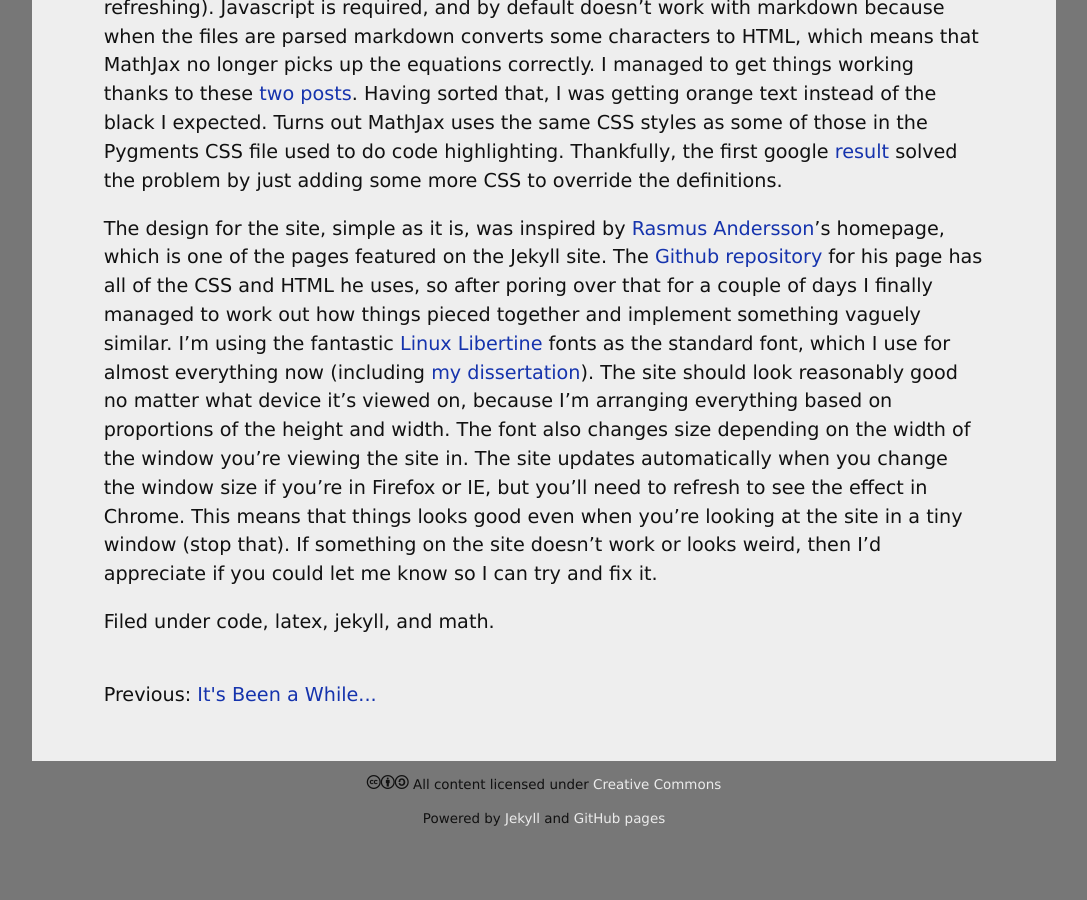
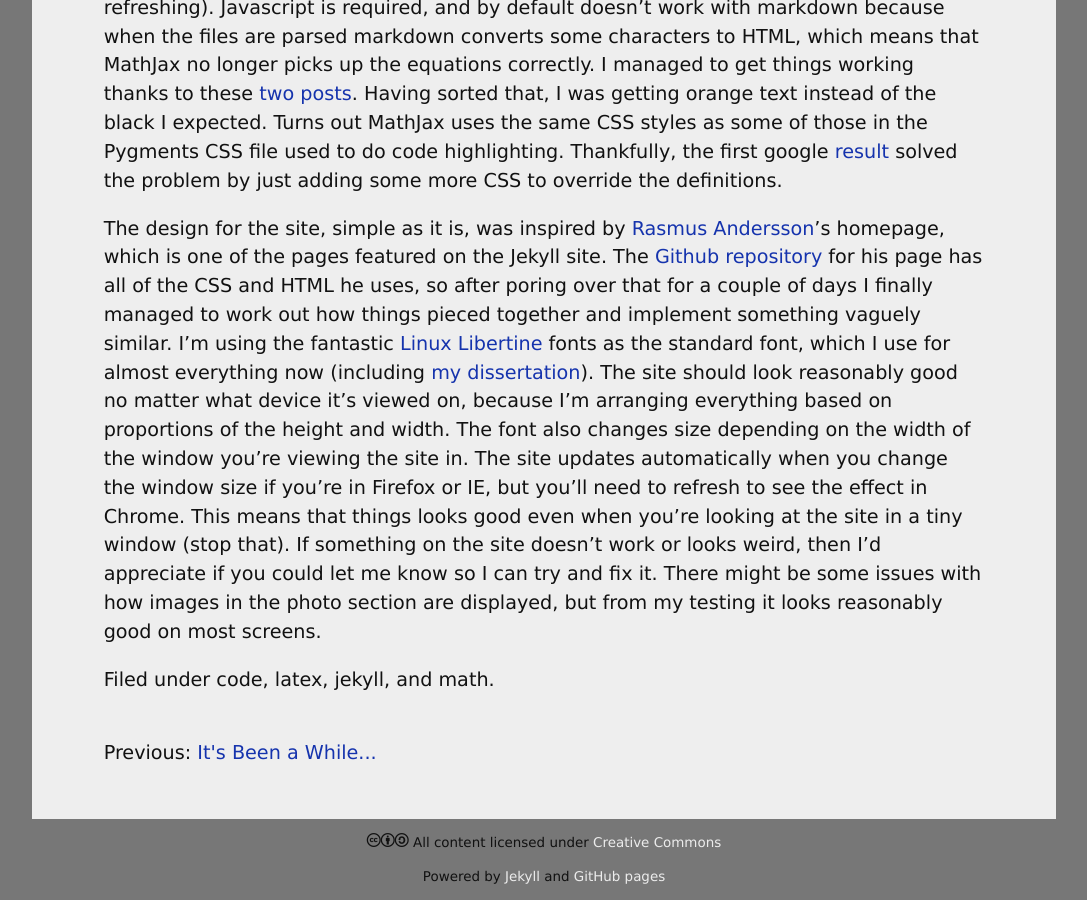
Before and after one commit to heuristicus/heuristicus.github.io, a Jekyll site: the page built from _posts/2013-06-10-welcome.md, in a window 1280 px wide and 900 px high, scrolled down 2143 px. Shown: the whole window, without its empty margins (96-1183 px from the left). Built offline with Jekyll 4.4.1, drawn with Linux system fonts in a browser that asks for light colours; some web fonts are replaced; Markdown is read by kramdown in place of the engine named in the settings; before the commit the page ends 2986 px from its top, so only the background shows below that.

```diff
--- a/_posts/2013-06-10-welcome.md
+++ b/_posts/2013-06-10-welcome.md
@@ -131,4 +131,6 @@ when you change the window size if you're in Firefox or IE, but you'll need to
 refresh to see the effect in Chrome. This means that things looks good even when
 you're looking at the site in a tiny window (stop that). If something on the
 site doesn't work or looks weird, then I'd appreciate if you could let me know
-so I can try and fix it.
+so I can try and fix it. There might be some issues with how images in the photo
+section are displayed, but from my testing it looks reasonably good on most
+screens.
```
Also changed, not shown: _posts/2010-06-01-{project}introbot.md (+3 -1 lines), favicon.ico, favicon.png.
